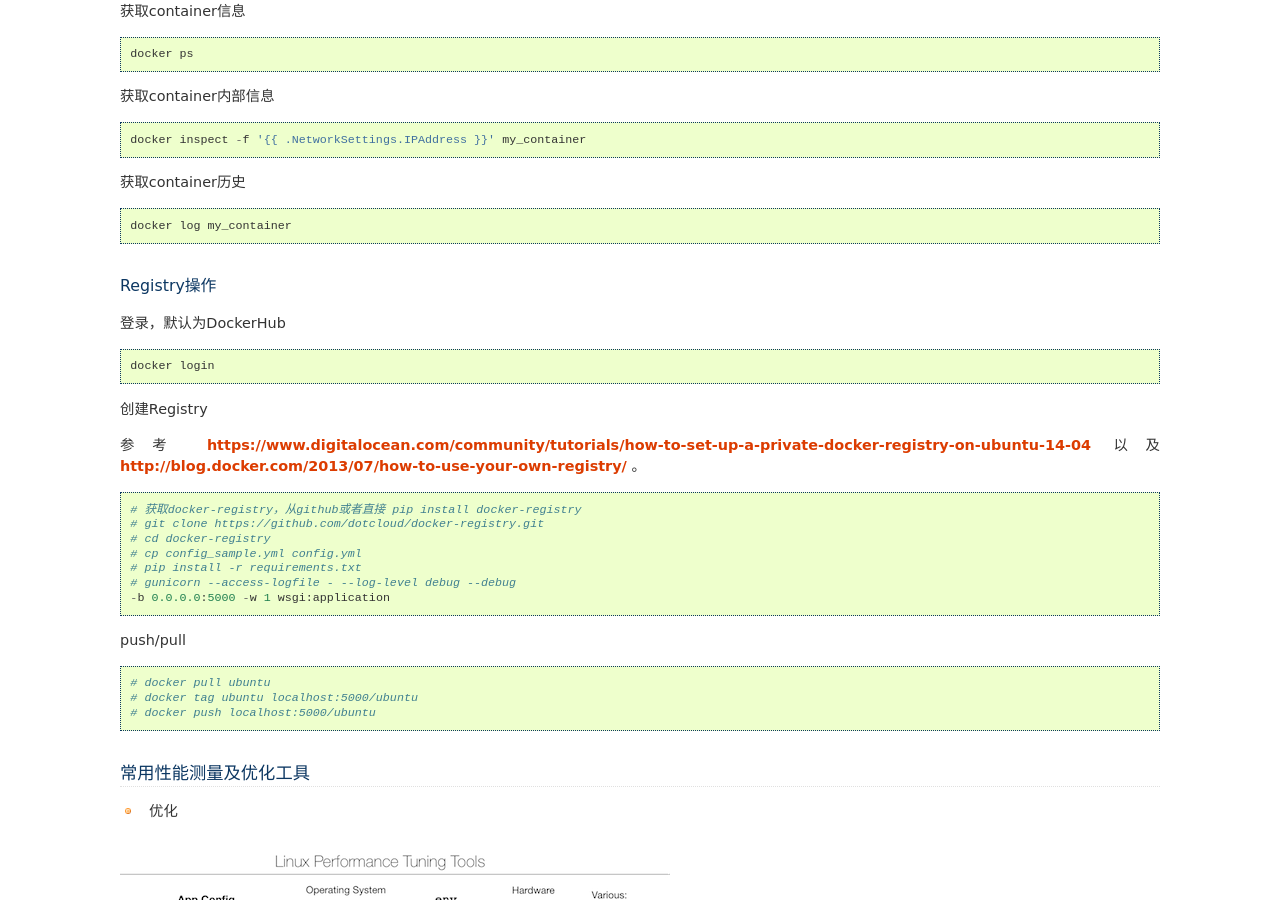
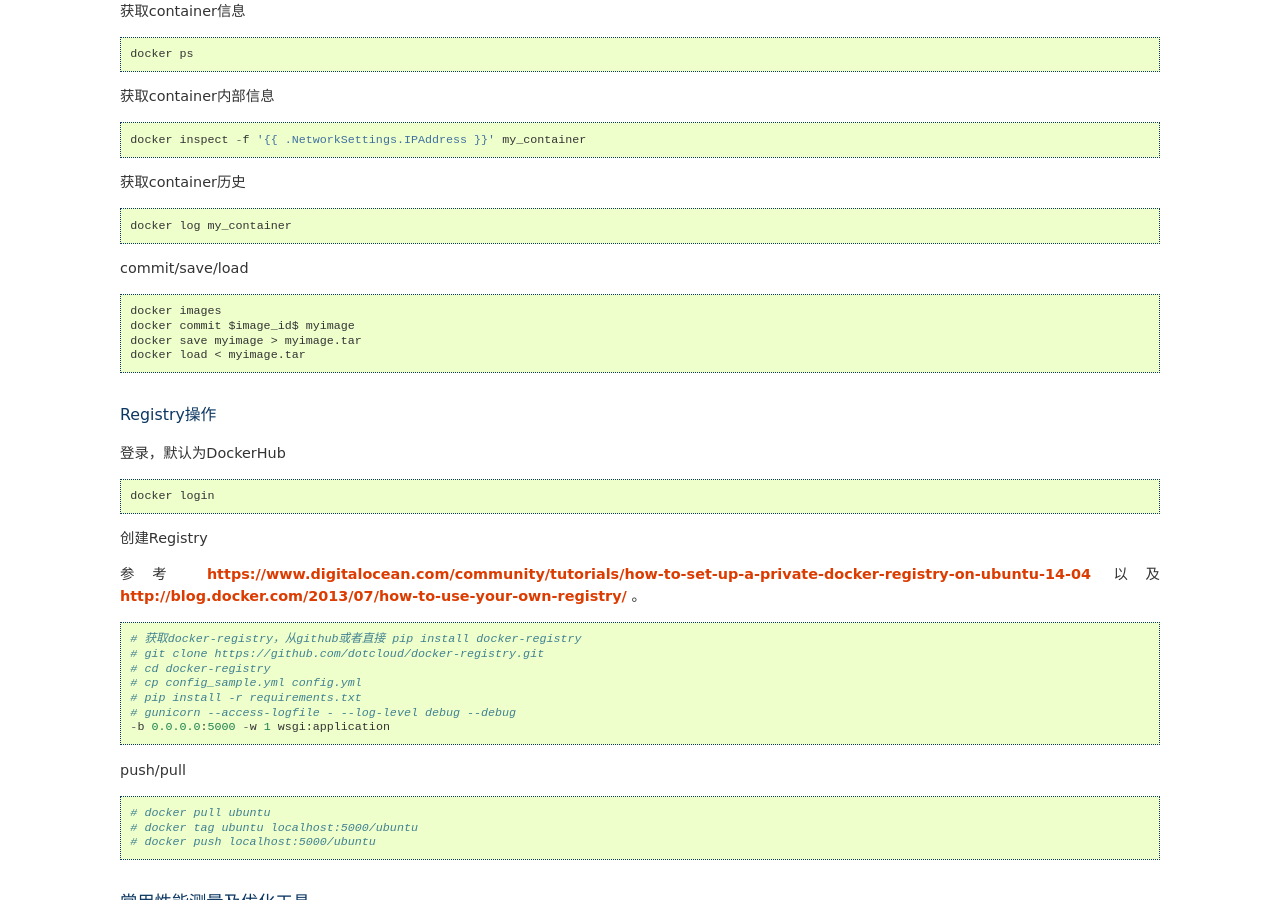
Before and after one commit to lofyer/InTheCloud, a Sphinx documentation site: the page built from source/posts/appendix01.rst, in a window 1280 px wide and 900 px high, scrolled down 8315 px. Built offline with Sphinx 7.4.7, drawn with Linux system fonts in a browser that asks for light colours; formulas are drawn with MathJax 3.

Commit message:
docker save/load

```diff
--- a/source/posts/appendix01.rst
+++ b/source/posts/appendix01.rst
@@ -272,6 +272,15 @@ Docker已经越来越流行了（IaaS平台开始支持它，PaaS平台也开始
 
     docker log my_container
 
+commit/save/load
+
+.. code::
+
+    docker images
+    docker commit $image_id$ myimage
+    docker save myimage > myimage.tar
+    docker load < myimage.tar
+
 Registry操作
 -------------
 
```
